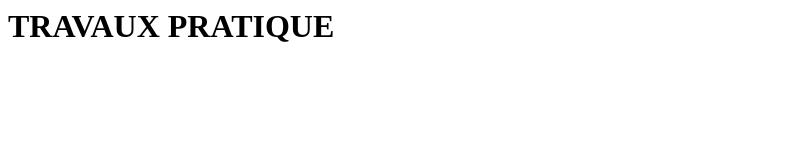
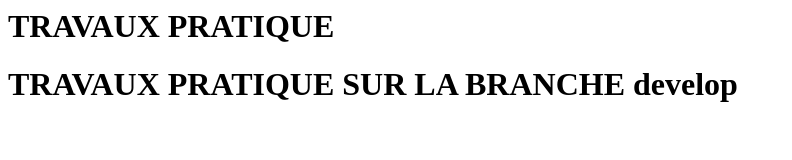
Before and after one commit to aminataba2/TP_GIT_3, a plain HTML site: page index.html in a window 1280 px wide. Shown: the whole page, without its empty margins (0-792 px from the left). Drawn offline with Linux system fonts and the light colour scheme.

Commit message:
modification de index.html

```diff
--- a/index.html
+++ b/index.html
@@ -1 +1,2 @@
 <h1> TRAVAUX PRATIQUE </h1>
+<h1> TRAVAUX PRATIQUE SUR LA BRANCHE develop </h1>
```
